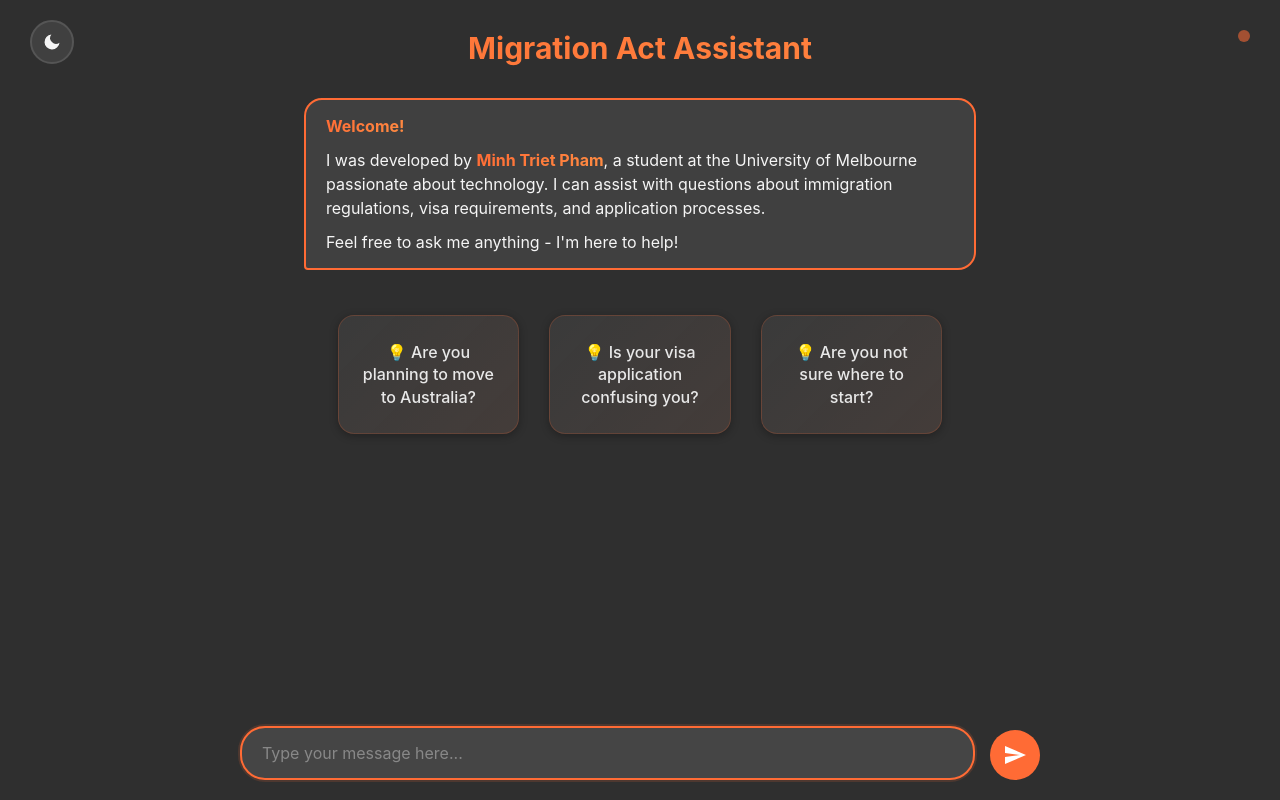
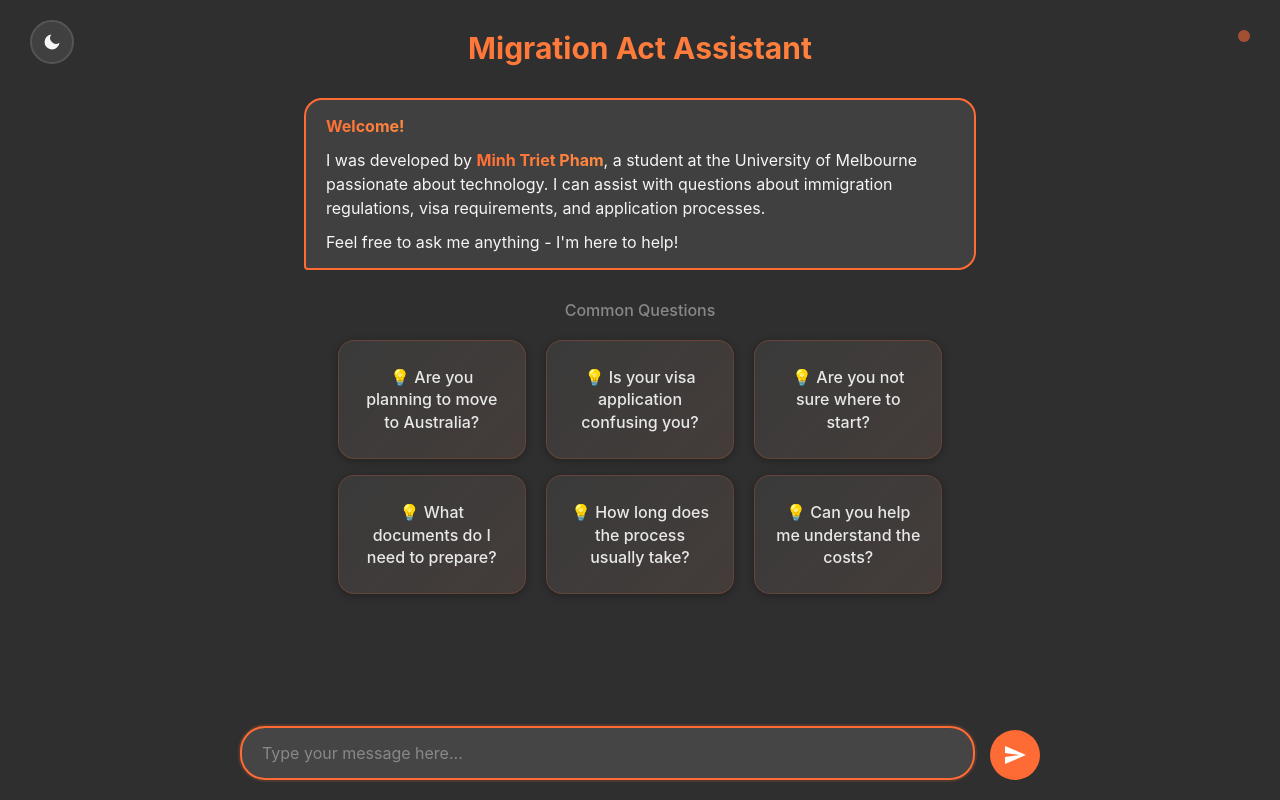
Before and after one commit to minhtrietcancode/rag-migration-law-chatbot, a Flask app: page / in a window 1280 px wide. Run offline with Flask 3, Linux system fonts and the light colour scheme.

Commit message:
okay all done with UI

```diff
--- a/frontend/static/script.js
+++ b/frontend/static/script.js
@@ -6,6 +6,7 @@ class MigrationChatbot {
         this.typingIndicator = document.getElementById('typingIndicator');
         this.themeToggle = document.getElementById('themeToggle');
         this.suggestedQuestions = document.getElementById('suggestedQuestions');
+        this.suggestedQuestionsRow2 = document.getElementById('suggestedQuestionsRow2');
 
         this.init();
     }
@@ -47,7 +48,10 @@ class MigrationChatbot {
 
     animateSuggestedQuestions() {
         const questionCards = this.suggestedQuestions.querySelectorAll('.question-card');
-        questionCards.forEach((card, index) => {
+        const questionCardsRow2 = this.suggestedQuestionsRow2.querySelectorAll('.question-card');
+        const allQuestionCards = [...questionCards, ...questionCardsRow2];
+
+        allQuestionCards.forEach((card, index) => {
             setTimeout(() => {
                 card.style.opacity = '1';
                 card.style.transform = 'scale(1)';
@@ -150,6 +154,9 @@ class MigrationChatbot {
         if (this.suggestedQuestions) {
             this.suggestedQuestions.remove();
         }
+        if (this.suggestedQuestionsRow2) {
+            this.suggestedQuestionsRow2.remove();
+        }
 
         this.chatMessages.appendChild(messageDiv);
         this.scrollToBottom();
--- a/frontend/static/styles.css
+++ b/frontend/static/styles.css
@@ -348,15 +348,33 @@ body {
     opacity: 0.8;
 }
 
-.suggested-questions {
+.suggested-questions-container {
     display: flex;
-    gap: 30px; /* Increased gap between cards */
-    margin-top: 45px; /* Increased margin-top from welcome message */
-    margin-bottom: 36px;
-    max-width: 900px; /* Increased max-width for the row */
+    flex-direction: column;
+    gap: 16px; /* Gap between rows */
+    margin-top: 20px; /* Adjusted margin-top to bring header and cards closer */
+    margin-bottom: 40px; /* Increased bottom margin to input field */
+    max-width: 900px; /* Increased max-width for the container */
     margin-left: auto;
     margin-right: auto;
     padding: 0 5%;
+}
+
+.common-questions-header {
+    font-size: 16px;
+    color: #888888;
+    font-weight: 500;
+    text-align: center;
+    /* margin-top: 20px; */
+    /* margin-bottom: 10px; */
+}
+
+.suggested-questions {
+    display: flex;
+    gap: 20px; /* Column gap between cards */
+    max-width: 900px; /* Keep max-width for each row */
+    width: 100%;
+    /* Remove margin-top, margin-bottom, margin-left, margin-right, padding from here */
 }
 
 .question-card {
@@ -389,10 +407,19 @@ body {
 
 /* Mobile responsive for suggested questions */
 @media (max-width: 768px) {
+    .suggested-questions-container {
+        flex-direction: column;
+        gap: 20px; /* Increased mobile gap between stacked rows */
+        padding: 0 4%;
+    }
+
     .suggested-questions {
         flex-direction: column;
         gap: 20px; /* Increased mobile gap between stacked cards */
-        padding: 0 4%;
+    }
+
+    .question-card {
+        width: 100%; /* Ensure full width on mobile */
     }
 }
 
--- a/frontend/templates/index.html
+++ b/frontend/templates/index.html
@@ -34,10 +34,19 @@
             </div>
         </div>
 
-        <div class="suggested-questions" id="suggestedQuestions">
-            <div class="question-card">💡 Are you planning to move to Australia?</div>
-            <div class="question-card">💡 Is your visa application confusing you?</div>
-            <div class="question-card">💡 Are you not sure where to start?</div>
+        <div class="common-questions-header">Common Questions</div>
+
+        <div class="suggested-questions-container">
+            <div class="suggested-questions" id="suggestedQuestions">
+                <div class="question-card">💡 Are you planning to move to Australia?</div>
+                <div class="question-card">💡 Is your visa application confusing you?</div>
+                <div class="question-card">💡 Are you not sure where to start?</div>
+            </div>
+            <div class="suggested-questions" id="suggestedQuestionsRow2">
+                <div class="question-card">💡 What documents do I need to prepare?</div>
+                <div class="question-card">💡 How long does the process usually take?</div>
+                <div class="question-card">💡 Can you help me understand the costs?</div>
+            </div>
         </div>
     </div>
 
```
